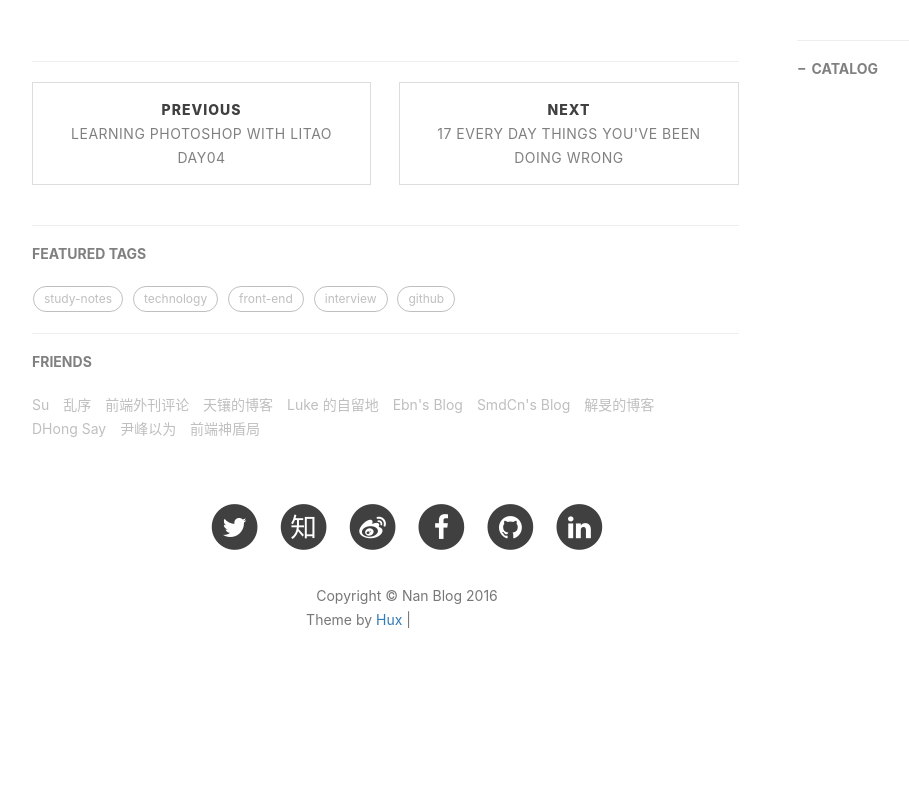
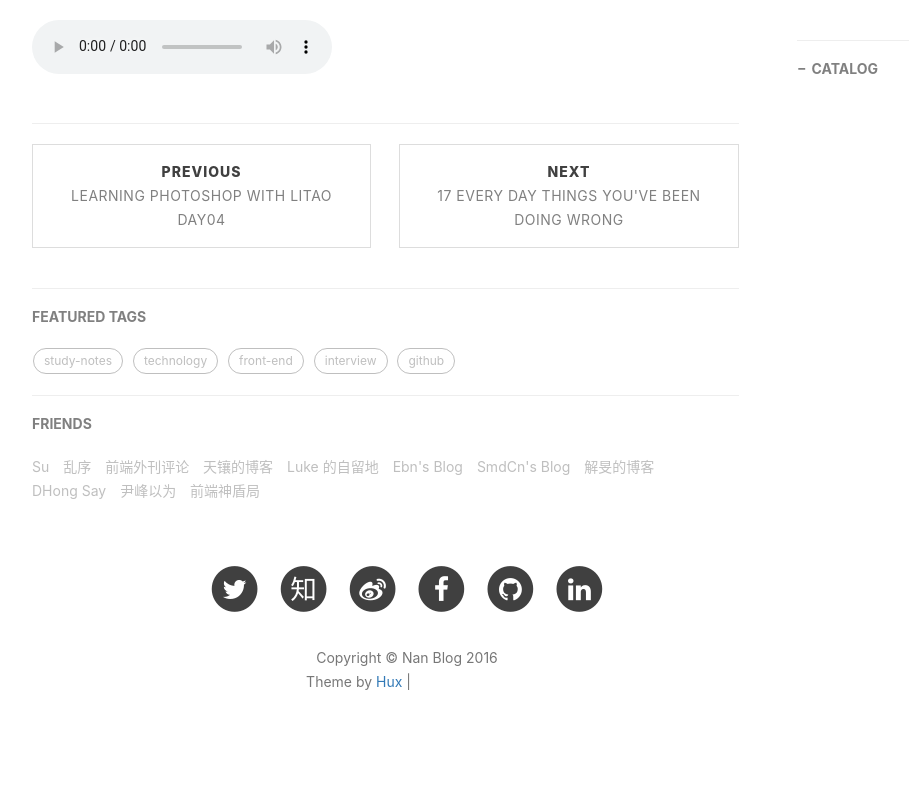
Before and after one commit to mushroommie/try-for-github-pages, a Jekyll site: the page built from _posts/2016-09-13-10-31-Continue.md, in a window 1280 px wide. Shown: the part 583-1369 px from the top of the page, without its empty margins (233-1142 px from the left). Built offline with Jekyll 4.4.1, drawn with Linux system fonts in a browser that asks for light colours; nearby versions of some CDN libraries; comment, search, counter and statistics services are not loaded; before the commit the page ends 1307 px from its top, so only the background shows below that; grey boxes are pictures that could not be loaded.

Commit message:
add controls to audio

```diff
--- a/_posts/2016-09-13-10-31-Continue.md
+++ b/_posts/2016-09-13-10-31-Continue.md
@@ -13,4 +13,4 @@ tags:
     - 每天一首喜欢的歌曲
 ---
 
-<audio src="https://rawgithub.com/mushroommie/loved-songs/master/Zhangxuan-MY-BABY.mp3" autoplay="true"></audio>
+<audio src="https://rawgithub.com/mushroommie/loved-songs/master/Zhangxuan-MY-BABY.mp3" autoplay="true" controls="true"></audio>
```
